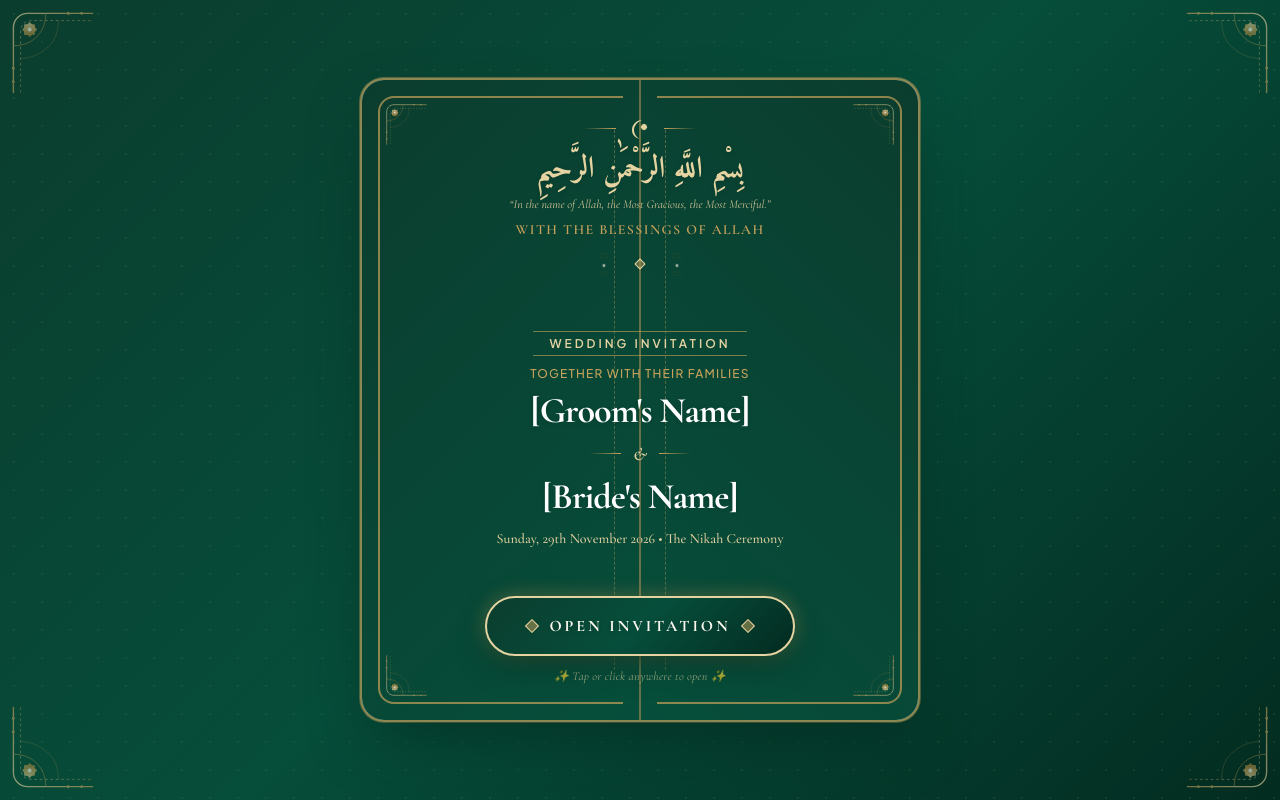
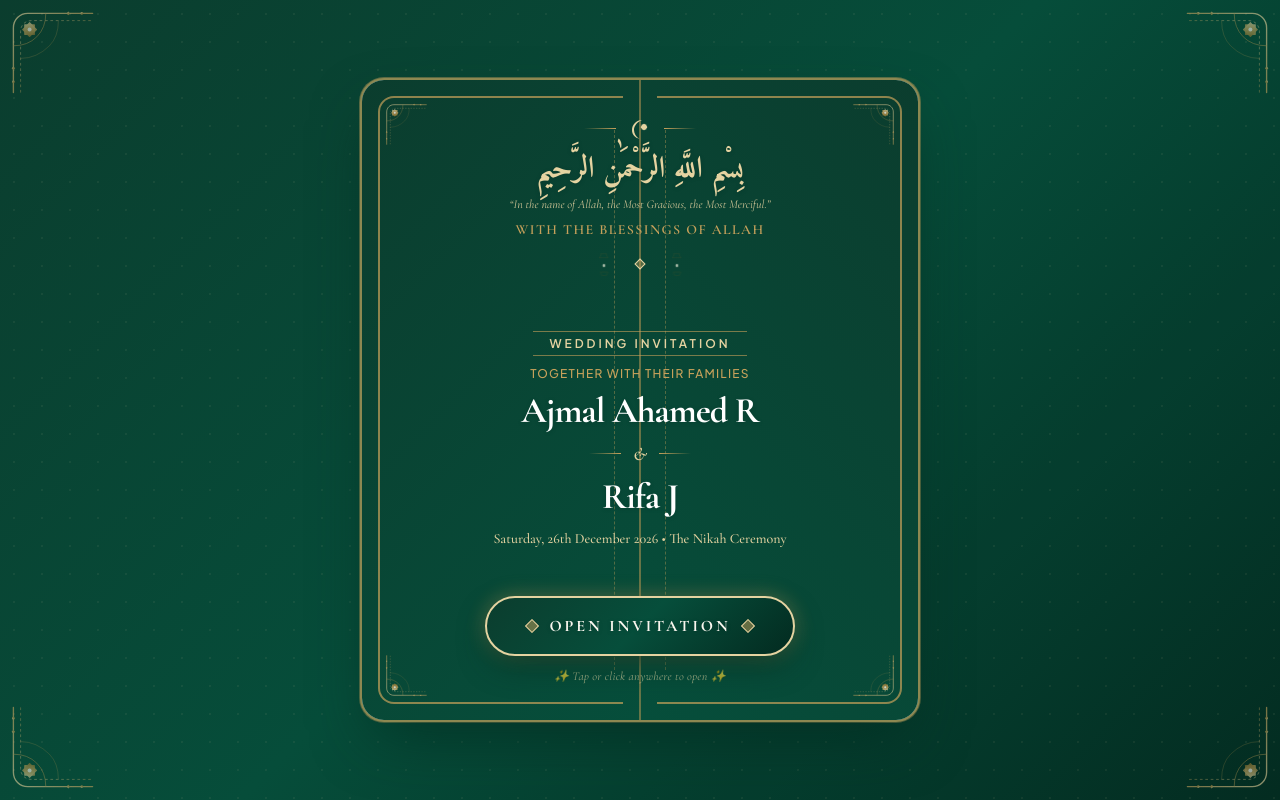
Before and after one commit to nsakthivel-dev/MarraigeInvitation, a React (Vite) app: page / in a window 1280 px wide. Built offline with nearby package versions, Linux system fonts and the light colour scheme.

Commit message:
feat: update wedding details for Ajmal Ahamed R & Rifa J

```diff
--- a/index.html
+++ b/index.html
@@ -6,21 +6,21 @@
     <link rel="icon" type="image/svg+xml" href="/favicon.svg" />
 
     <!-- Primary Meta Tags -->
-    <title>Islamic Wedding Invitation | [Groom's Name] & [Bride's Name]</title>
-    <meta name="title" content="Islamic Wedding Invitation | [Groom's Name] & [Bride's Name]" />
-    <meta name="description" content="With the blessings of Allah, we joyfully invite you to join us in celebrating the Nikah of our beloved children [Groom's Name] & [Bride's Name]." />
+    <title>Islamic Wedding Invitation | Ajmal Ahamed R & Rifa J</title>
+    <meta name="title" content="Islamic Wedding Invitation | Ajmal Ahamed R & Rifa J" />
+    <meta name="description" content="With the blessings of Allah, we joyfully invite you to join us in celebrating the Nikah of our beloved children Ajmal Ahamed R & Rifa J on 26 December 2026 at Santo Lawn, Pondicherry." />
     <meta name="theme-color" content="#064E3B" />
 
     <!-- Open Graph / Facebook / WhatsApp -->
     <meta property="og:type" content="website" />
-    <meta property="og:title" content="Wedding Invitation | [Groom's Name] & [Bride's Name]" />
-    <meta property="og:description" content="With the blessings of Allah, we joyfully invite you to celebrate the sacred Nikah of [Groom's Name] & [Bride's Name]. Please tap to open our wedding card." />
+    <meta property="og:title" content="Wedding Invitation | Ajmal Ahamed R & Rifa J" />
+    <meta property="og:description" content="With the blessings of Allah, we joyfully invite you to celebrate the sacred Nikah of Ajmal Ahamed R & Rifa J on 26 December 2026 at Santo Lawn, Pondicherry. Please tap to open our wedding card." />
     <meta property="og:image" content="/favicon.svg" />
 
     <!-- Twitter -->
     <meta property="twitter:card" content="summary_large_image" />
-    <meta property="twitter:title" content="Wedding Invitation | [Groom's Name] & [Bride's Name]" />
-    <meta property="twitter:description" content="With the blessings of Allah, we joyfully invite you to celebrate the sacred Nikah of [Groom's Name] & [Bride's Name]." />
+    <meta property="twitter:title" content="Wedding Invitation | Ajmal Ahamed R & Rifa J" />
+    <meta property="twitter:description" content="With the blessings of Allah, we joyfully invite you to celebrate the sacred Nikah of Ajmal Ahamed R & Rifa J on 26 December 2026 at Santo Lawn, Pondicherry." />
     <meta property="twitter:image" content="/favicon.svg" />
 
     <!-- Google Fonts: Amiri (Arabic), Cormorant Garamond (Serif), Plus Jakarta Sans (Body) -->
--- a/src/components/CountdownTimer.jsx
+++ b/src/components/CountdownTimer.jsx
@@ -65,7 +65,7 @@ export const CountdownTimer = ({ targetDate = weddingConfig.weddingDateISO, clas
               The Blessed Wedding Day Is Here!
             </h4>
             <p className="text-[11px] sm:text-sm font-serif italic text-[#425F54] mt-1">
-              Alhamdulillah • Celebrating this sacred union today in Chennai
+              Alhamdulillah • Celebrating this sacred union today in {weddingConfig.venue.city || 'Pondicherry'}
             </p>
           </div>
         ) : (
@@ -95,7 +95,7 @@ export const CountdownTimer = ({ targetDate = weddingConfig.weddingDateISO, clas
 
             {/* Subtext */}
             <p className="text-[11px] sm:text-xs font-serif italic text-[#425F54] mt-3 sm:mt-4">
-              Counting down every blessed moment until we celebrate together in Chennai
+              Counting down every blessed moment until we celebrate together in {weddingConfig.venue.city || 'Pondicherry'}
             </p>
           </div>
         )}
--- a/src/components/VenueSection.jsx
+++ b/src/components/VenueSection.jsx
@@ -58,9 +58,13 @@ export const VenueSection = () => {
 
         {/* Address Lines */}
         <div className="max-w-md mx-auto space-y-1 text-[#17352C] font-serif text-sm sm:text-base md:text-lg mb-5 sm:mb-6">
-          <p>{venue.streetAddress}</p>
-          <p>{venue.area}, {venue.city}</p>
-          <p>{venue.state} – {venue.pincode}</p>
+          {venue.streetAddress && <p>{venue.streetAddress}</p>}
+          {(venue.area || venue.city) && (
+            <p>{[venue.area, venue.city].filter(Boolean).join(', ')}</p>
+          )}
+          {(venue.state || venue.pincode) && (
+            <p>{[venue.state, venue.pincode].filter(Boolean).join(' – ')}</p>
+          )}
           {venue.landmark && (
             <p className="text-xs sm:text-sm text-[#425F54] font-sans font-medium mt-1.5 sm:mt-2 flex items-center justify-center space-x-1.5">
               <MapPin className="w-3.5 h-3.5 text-[#C6A15B]" />
--- a/src/components/WeddingDetails.jsx
+++ b/src/components/WeddingDetails.jsx
@@ -20,9 +20,9 @@ export const WeddingDetails = () => {
         `Sacred Nikah Ceremony of ${groom.name} & ${bride.name}.\n` +
         `Time: ${nikah.time}\n` +
         `Venue: ${venue.name}, ${venue.city}\n` +
-        `Address: ${venue.streetAddress}`
+        (venue.streetAddress ? `Address: ${venue.streetAddress}` : '')
       );
-      const location = encodeURIComponent(`${venue.name}, ${venue.streetAddress}, ${venue.city}`);
+      const location = encodeURIComponent([venue.name, venue.streetAddress, venue.city].filter(Boolean).join(', '));
 
       const startDate = new Date(weddingConfig.weddingDateISO);
       const endDate = new Date(startDate.getTime() + 4 * 60 * 60 * 1000);
@@ -101,7 +101,7 @@ export const WeddingDetails = () => {
           <div className="flex items-center space-x-2 text-[#425F54]">
             <MapPin className="w-3.5 sm:w-4 h-3.5 sm:h-4 text-[#C6A15B]" />
             <span className="text-xs sm:text-sm font-serif font-semibold tracking-wide text-[#17352C] truncate max-w-[260px] sm:max-w-none">
-              {venue.name}
+              {venue.name}{venue.city && !venue.name.includes(venue.city) ? `, ${venue.city}` : ''}
             </span>
           </div>
         </div>
--- a/src/data/invitation.js
+++ b/src/data/invitation.js
@@ -3,10 +3,8 @@
  * CENTRALIZED ISLAMIC WEDDING INVITATION CONFIGURATION
  * ==============================================================================
  *
- * Replace the bracketed placeholder values (e.g., "[Groom's Name]") with the
- * actual wedding details when ready. All components read directly from here.
- *
- * Keep placeholders clean, natural, and easily editable.
+ * Centralized configuration containing all wedding details for
+ * Ajmal Ahamed R & Rifa J. All components read directly from here.
  */
 
 export const weddingConfig = {
@@ -31,36 +29,36 @@ export const weddingConfig = {
   familyGreeting: "Together With Their Families",
 
   groom: {
-    name: "[Groom's Name]",
-    qualification: "[Profession / Education]", // Optional, set to "" to hide
+    name: "Ajmal Ahamed R",
+    qualification: "", // Optional, set to "" to hide
     sonOf: "Son of",
     fatherName: "[Groom's Father's Name]",
     motherName: "[Groom's Mother's Name]",
-    familyDetails: "[Groom's Family Lineage / City]", // Optional
-    city: "Chennai, Tamil Nadu",
+    familyDetails: "", // Optional
+    city: "Pondicherry",
   },
 
   bride: {
-    name: "[Bride's Name]",
-    qualification: "[Profession / Education]", // Optional, set to "" to hide
+    name: "Rifa J",
+    qualification: "", // Optional, set to "" to hide
     daughterOf: "Daughter of",
     fatherName: "[Bride's Father's Name]",
     motherName: "[Bride's Mother's Name]",
-    familyDetails: "[Bride's Family Lineage / City]", // Optional
-    city: "Chennai, Tamil Nadu",
+    familyDetails: "", // Optional
+    city: "Pondicherry",
   },
 
   // ---------------------------------------------------------------------------
   // 4. THE NIKAH & CELEBRATION DETAILS
   // ---------------------------------------------------------------------------
-  weddingDateISO: "2026-11-29T11:00:00+05:30", // ISO 8601 format for countdown & calendar
-  displayDate: "Sunday, 29th November 2026",
-  dayOfWeek: "Sunday",
-  hijriDate: "19 Jumada al-Awwal 1448 AH",
+  weddingDateISO: "2026-12-26T17:00:00+05:30", // ISO 8601 format for countdown & calendar
+  displayDate: "Saturday, 26th December 2026",
+  dayOfWeek: "Saturday",
+  hijriDate: "17 Rajab 1448 AH",
 
   nikah: {
     title: "The Nikah Ceremony",
-    time: "11:00 AM onwards",
+    time: "5:00 PM",
     ceremonyNote: "In sha Allah, to be solemnized in the gracious presence of family and loved ones",
   },
 
@@ -69,35 +67,35 @@ export const weddingConfig = {
     {
       id: "nikah",
       title: "The Nikah Ceremony",
-      date: "Sunday, 29th November 2026",
-      time: "11:00 AM onwards",
-      description: "The sacred marriage contract solemnized with prayers and duas for a blessed union, followed by traditional wedding feast.",
+      date: "Saturday, 26th December 2026",
+      time: "5:00 PM",
+      description: "The sacred marriage contract solemnized with prayers and duas for a blessed union.",
       accent: "Sacred Covenant",
     },
     {
-      id: "walima",
-      title: "The Walima Reception",
-      date: "Sunday, 29th November 2026",
-      time: "07:00 PM onwards",
+      id: "reception",
+      title: "The Reception",
+      date: "Saturday, 26th December 2026",
+      time: "6:30 PM",
       description: "A celebratory feast to felicitate the newlyweds and share joyful moments with family and friends.",
       accent: "Celebration Feast",
     },
   ],
 
   // ---------------------------------------------------------------------------
-  // 5. CHENNAI VENUE & DIRECTIONS
+  // 5. VENUE & DIRECTIONS
   // ---------------------------------------------------------------------------
   venue: {
-    name: "The Crescent Grand Convention Centre",
-    hallName: "Royal Grand Palace Banquet Hall",
-    streetAddress: "No. 48, Mount Poonamallee Road, Guindy",
-    area: "Guindy",
-    city: "Chennai",
-    state: "Tamil Nadu",
-    pincode: "600032",
-    landmark: "Near Kathipara Junction & Guindy Metro Station",
+    name: "Santo Lawn",
+    hallName: "",
+    streetAddress: "",
+    area: "",
+    city: "Pondicherry",
+    state: "",
+    pincode: "",
+    landmark: "",
     // Direct Google Maps directions URL (opens in Maps app or browser)
-    googleMapsUrl: "https://www.google.com/maps/dir/?api=1&destination=Guindy+Chennai+Tamil+Nadu+India",
+    googleMapsUrl: "https://www.google.com/maps/dir/?api=1&destination=Santo+Lawn+Pondicherry",
   },
 
   // ---------------------------------------------------------------------------
@@ -113,8 +111,8 @@ export const weddingConfig = {
 
   familySignature: {
     complimentsText: "With Warm Compliments & Duas From:",
-    families: "[The Groom's Family] & [The Bride's Family]",
-    subtext: "Relatives, Friends, and Well-Wishers in Chennai",
+    families: "The Families of Ajmal Ahamed R & Rifa J",
+    subtext: "Relatives, Friends, and Well-Wishers in Pondicherry",
   },
 
   // ---------------------------------------------------------------------------
@@ -135,14 +133,14 @@ export const weddingConfig = {
     getWhatsAppMessage: (url) => {
       return `🌙 *Bismillah ir-Rahman ir-Rahim* 🌙\n\n` +
         `With the blessings of Allah, we joyfully invite you to join us in celebrating the Nikah of:\n\n` +
-        `🤵 *[Groom's Name]*\n` +
+        `🤵 *Ajmal Ahamed R*\n` +
         `& \n` +
-        `👰 *[Bride's Name]*\n\n` +
+        `👰 *Rifa J*\n\n` +
         `Together With Their Families\n\n` +
-        `📅 *Date:* Sunday, 29th November 2026\n` +
-        `⏰ *Nikah Ceremony:* 11:00 AM onwards\n` +
-        `📍 *Venue:* The Crescent Grand Convention Centre, Guindy, Chennai\n` +
-        `📌 *Address:* No. 48, Mount Poonamallee Road, Guindy, Chennai – 600032\n\n` +
+        `📅 *Date:* Saturday, 26th December 2026\n` +
+        `⏰ *Nikah Ceremony:* 5:00 PM\n` +
+        `⏰ *Reception:* 6:30 PM\n` +
+        `📍 *Venue:* Santo Lawn, Pondicherry\n\n` +
         `May Allah bless this union with love and barakah. Please open our digital wedding invitation card here:\n` +
         `${url}\n\n` +
         `Your presence and sincere duas are deeply appreciated! 🤲✨`;
```
